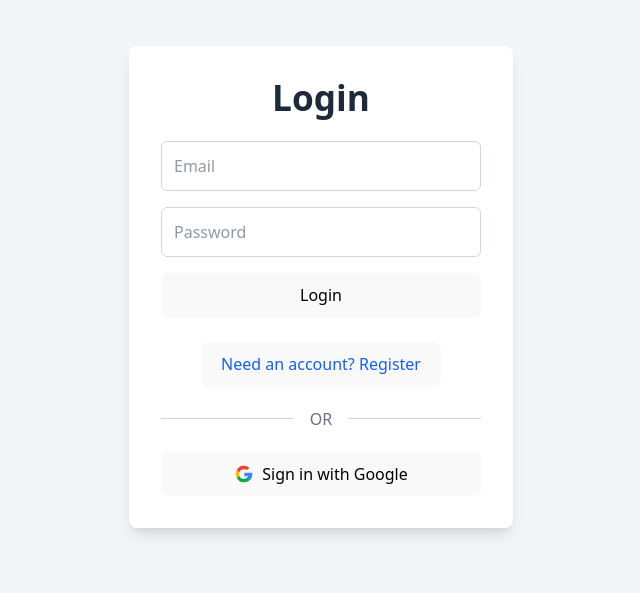
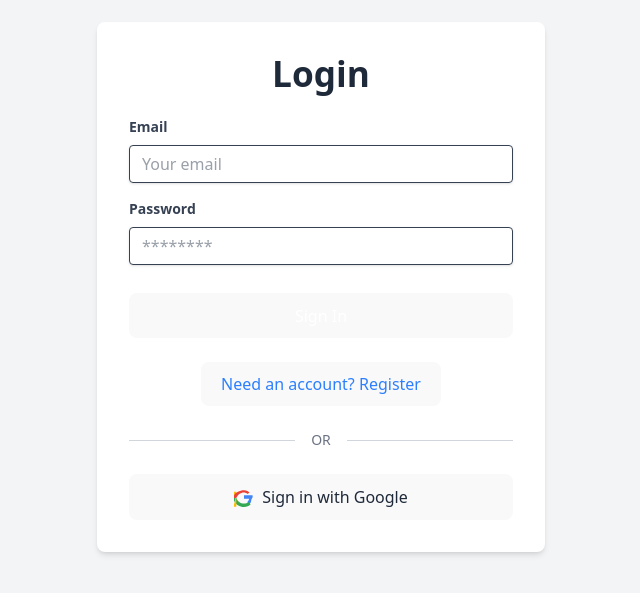
Before and after one commit to AndrewAlllDay/DG-Notes, a React (Vite) app: page / in a window 1280 px wide. Shown: the part 113-706 px from the top of the page, without its empty margins (319-959 px from the left). Built offline with nearby package versions, Linux system fonts and the light colour scheme; no server answers; the database is empty.

Commit message:
Minor updates

```diff
--- a/src/components/LoginPage.jsx
+++ b/src/components/LoginPage.jsx
@@ -1,210 +1,234 @@
-// src/components/LoginPage.jsx
 import React, { useState } from 'react';
-import { useFirebase } from '../firebase'; // Import useFirebase hook
-import { setUserProfile, getUserProfile } from '../services/firestoreService'; // Import setUserProfile and getUserProfile
-import { LogIn } from 'lucide-react'; // Import LogIn icon from lucide-react
-import GoogleLogo from '../assets/google-logo.svg'; // Import your Google logo image
+import { useFirebase } from '../firebase'; // Ensure useFirebase is correctly imported
+import { setUserProfile, getUserProfile } from '../services/firestoreService'; // Import firestoreService functions
 
-export default function LoginPage() {
-    const { signInWithEmailAndPassword, createUserWithEmailAndPassword, signInWithGoogle, auth } = useFirebase();
+function LoginPage() {
+    const {
+        signInWithEmailAndPassword,
+        createUserWithEmailAndPassword,
+        signInWithGoogle, // Make sure this is destructured from useFirebase
+        user, // Get the user object to check if logged in
+        isAuthReady, // Keep this, but its direct usage for rendering "Loading authentication..." will be removed
+    } = useFirebase();
+
     const [email, setEmail] = useState('');
     const [password, setPassword] = useState('');
-    const [error, setError] = useState(null);
-    const [isRegistering, setIsRegistering] = useState(false); // To toggle between login and register forms
-    // New state for in-app messages
-    const [appMessage, setAppMessage] = useState({ type: '', text: '' }); // type: 'success' or 'error'
+    const [displayNameInput, setDisplayNameInput] = useState(''); // State for display name input
+    const [error, setError] = useState('');
+    const [isRegistering, setIsRegistering] = useState(false);
+    const [appMessage, setAppMessage] = useState({ type: '', text: '' }); // Local state for messages
 
-    // Function to show a temporary in-app message
     const showAppMessage = (type, text) => {
         setAppMessage({ type, text });
         setTimeout(() => {
-            setAppMessage({ type: '', text: '' }); // Clear message after 5 seconds
-        }, 5000);
+            setAppMessage({ type: '', text: '' });
+        }, 5000); // Message disappears after 5 seconds
     };
 
-    // Determine if the form is valid (both email and password have content)
     const isFormValid = email.trim() !== '' && password.trim() !== '';
 
     const handleAuth = async (e) => {
         e.preventDefault();
-        setError(null); // Clear previous errors
-        setAppMessage({ type: '', text: '' }); // Clear any previous app messages
+        setError(''); // Clear previous errors
+        setAppMessage({ type: '', text: '' }); // Clear previous app messages
 
-        if (!isFormValid) { // Use the isFormValid check
-            setError('Please enter both email and password.');
+        if (!isFormValid || (isRegistering && displayNameInput.trim() === '')) {
+            setError('Please fill in all required fields.');
             return;
         }
 
         try {
             if (isRegistering) {
-                console.log("DEBUG LoginPage: Attempting to register user with email:", email);
-                const userCredential = await createUserWithEmailAndPassword(auth, email, password);
-                console.log('DEBUG LoginPage: User registered successfully! UserCredential:', userCredential);
+                // Register
+                const userCredential = await createUserWithEmailAndPassword(email, password);
+                const uid = userCredential.user.uid;
+                // Set default profile data including display name and role
+                await setUserProfile(uid, {
+                    displayName: displayNameInput.trim(), // Use display name from input
+                    email: email.trim(),
+                    role: 'non-player' // Default role
+                });
+                showAppMessage('success', 'Registration successful! You are now logged in.');
+                console.log("DEBUG LoginPage: Registered and created profile for UID:", uid);
 
-                // --- NEW: Create a default user profile in Firestore for NEW registrations ---
-                if (userCredential.user) {
-                    const defaultProfileData = {
-                        displayName: userCredential.user.email.split('@')[0], // Default display name from email
-                        role: 'non-player', // Default role for NEW users
-                        email: userCredential.user.email // Store email
-                    };
-                    console.log("DEBUG LoginPage: Creating user profile for NEW user UID:", userCredential.user.uid, "with data:", defaultProfileData);
-                    await setUserProfile(userCredential.user.uid, defaultProfileData);
-                    console.log("DEBUG LoginPage: Default user profile created in Firestore for new user.");
-                }
-                showAppMessage('success', 'Registration successful! You are now logged in.'); // Replaced alert
-            } else { // This is a login attempt for an EXISTING user
-                console.log("DEBUG LoginPage: Attempting to log in existing user with email:", email);
-                await signInWithEmailAndPassword(auth, email, password);
-                // For existing users, we DO NOT set the role here. The useFirebase hook
-                // will fetch their existing profile from Firestore, which includes their role.
-                console.log('DEBUG LoginPage: User logged in successfully! No role overwrite on login.');
-                showAppMessage('success', 'Login successful!'); // Replaced alert
+            } else {
+                // Login
+                await signInWithEmailAndPassword(email, password);
+                showAppMessage('success', 'Login successful!');
+                console.log("DEBUG LoginPage: User logged in.");
             }
         } catch (err) {
-            console.error("DEBUG LoginPage: Authentication error during email/password flow:", err);
-            // More user-friendly error messages
-            let errorMessage = 'An unexpected error occurred. Please try again.';
-            if (err.code === 'auth/invalid-email') {
-                errorMessage = 'Invalid email address.';
-            } else if (err.code === 'auth/user-disabled') {
-                errorMessage = 'This user account has been disabled.';
-            } else if (err.code === 'auth/user-not-found' || err.code === 'auth/wrong-password' || err.code === 'auth/invalid-credential') {
-                errorMessage = 'Invalid email or password.';
-            } else if (err.code === 'auth/email-already-in-use') {
-                errorMessage = 'This email is already registered. Try logging in.';
-            } else if (err.code === 'auth/weak-password') {
-                errorMessage = 'Password is too weak. Please choose a stronger password.';
+            console.error("DEBUG LoginPage: Authentication error:", err.code, err.message);
+            switch (err.code) {
+                case 'auth/user-not-found':
+                    setError('No user found with this email.');
+                    break;
+                case 'auth/wrong-password':
+                    setError('Incorrect password.');
+                    break;
+                case 'auth/invalid-email':
+                    setError('Invalid email address.');
+                    break;
+                case 'auth/email-already-in-use':
+                    setError('This email is already registered.');
+                    break;
+                case 'auth/weak-password':
+                    setError('Password should be at least 6 characters.');
+                    break;
+                default:
+                    setError('Authentication failed. Please try again.');
+                    break;
             }
-            setError(errorMessage); // Keep old error for specific form validation errors
-            showAppMessage('error', errorMessage); // Show the same error as an in-app message
         }
     };
 
     const handleGoogleSignIn = async () => {
-        setError(null); // Clear previous errors
-        setAppMessage({ type: '', text: '' }); // Clear any previous app messages
+        setError('');
+        setAppMessage({ type: '', text: '' });
         try {
-            console.log("DEBUG LoginPage: Attempting Google sign-in.");
-            const userCredential = await signInWithGoogle(); // Call the Google sign-in function from useFirebase
-            console.log('DEBUG LoginPage: Signed in with Google successfully! UserCredential:', userCredential);
+            const userCredential = await signInWithGoogle();
+            const user = userCredential.user;
+            console.log("DEBUG LoginPage: Google Sign-In successful for UID:", user.uid);
 
-            // --- NEW: Check if profile exists before setting default role for Google Sign-in ---
-            if (userCredential.user) {
-                const existingProfile = await getUserProfile(userCredential.user.uid);
-                let profileDataToSet = {
-                    displayName: userCredential.user.displayName || userCredential.user.email.split('@')[0],
-                    email: userCredential.user.email
-                };
+            // Check if profile exists
+            const existingProfile = await getUserProfile(user.uid);
 
-                if (!existingProfile) {
-                    // Only set default role if profile is new
-                    profileDataToSet.role = 'non-player';
-                    console.log("DEBUG LoginPage: Creating NEW user profile for Google UID:", userCredential.user.uid, "with data:", profileDataToSet);
-                } else {
-                    console.log("DEBUG LoginPage: Google user profile already exists. Preserving existing role.");
-                }
+            if (!existingProfile) {
+                // New user via Google: create a profile
+                await setUserProfile(userCredential.user.uid, {
+                    displayName: userCredential.user.displayName || 'New User', // Fallback for display name
+                    email: user.email,
+                    role: 'non-player' // Default role for new users
+                });
+                console.log("DEBUG LoginPage: Created new Google user profile for UID:", user.uid);
+            } else {
+                // Existing Google user: update display name and email if they changed
+                await setUserProfile(user.uid, {
+                    displayName: user.displayName,
+                    email: user.email
+                });
+                console.log("DEBUG LoginPage: Updated existing Google user profile for UID:", user.uid);
+            }
+            showAppMessage('success', 'Signed in with Google successfully!');
 
-                await setUserProfile(userCredential.user.uid, profileDataToSet);
-                console.log("DEBUG LoginPage: Google user profile ensured (created or updated).");
-            }
-            showAppMessage('success', 'Google login successful!'); // Replaced alert
         } catch (err) {
-            console.error("DEBUG LoginPage: Google authentication error:", err);
-            let errorMessage = 'Failed to sign in with Google. Please try again.';
-            if (err.code === 'auth/popup-closed-by-user') {
-                errorMessage = 'Google login window closed.';
-            } else if (err.code === 'auth/cancelled-popup-request') {
-                errorMessage = 'Login request was cancelled.';
-            }
-            setError(errorMessage); // Keep old error for specific form validation errors
-            showAppMessage('error', errorMessage); // Show the same error as an in-app message
+            console.error("DEBUG LoginPage: Error during Google Sign-In:", err.code, err.message);
+            setError('Google Sign-In failed. Please try again.');
         }
     };
 
+    // This condition means that if user is logged in AND auth is ready, LoginPage should not render.
+    // The App.jsx will handle rendering LoginPage if user is null.
+    if (user && isAuthReady) {
+        return null;
+    }
 
+    // Removed the !isAuthReady check here. App.jsx now solely handles the initial loading screen.
     return (
         <div className="flex flex-col items-center justify-center min-h-screen bg-gray-100 p-4">
-            <div className="bg-white p-8 rounded-lg shadow-lg w-full max-w-sm">
-                <h2 className="text-3xl font-bold text-center mb-6 text-gray-800">
+            <div className="bg-white p-8 rounded-lg shadow-md w-full max-w-md">
+                <h2 className="text-2xl font-bold mb-6 text-center text-gray-800">
                     {isRegistering ? 'Register' : 'Login'}
                 </h2>
 
-                {/* Display form validation errors (if any, as before) */}
+                {appMessage.text && (
+                    <div className={`mb-4 p-3 rounded text-center ${appMessage.type === 'success' ? 'bg-green-100 text-green-700' : 'bg-red-100 text-red-700'}`}>
+                        {appMessage.text}
+                    </div>
+                )}
                 {error && (
-                    <div className="bg-red-100 border border-red-400 text-red-700 px-4 py-3 rounded relative mb-4" role="alert">
-                        <span className="block sm:inline">{error}</span>
+                    <div className="mb-4 p-3 rounded bg-red-100 text-red-700 text-center">
+                        {error}
                     </div>
                 )}
 
-                {/* New in-app message display */}
-                {appMessage.text && (
-                    <div className={`px-4 py-3 rounded relative mb-4
-                        ${appMessage.type === 'success' ? 'bg-green-100 border border-green-400 text-green-700' : 'bg-red-100 border border-red-400 text-red-700'}`}
-                        role="alert">
-                        <span className="block sm:inline">{appMessage.text}</span>
+                <form onSubmit={handleAuth} className="space-y-4">
+                    <div>
+                        <label className="block text-gray-700 text-sm font-bold mb-2" htmlFor="email">
+                            Email
+                        </label>
+                        <input
+                            type="email"
+                            id="email"
+                            className="shadow appearance-none border rounded w-full py-2 px-3 text-gray-700 leading-tight focus:outline-none focus:shadow-outline"
+                            placeholder="Your email"
+                            value={email}
+                            onChange={(e) => setEmail(e.target.value)}
+                            required
+                        />
                     </div>
-                )}
-
-
-                <form onSubmit={handleAuth} className="space-y-4">
-                    <input
-                        type="email"
-                        placeholder="Email"
-                        value={email}
-                        onChange={(e) => setEmail(e.target.value)}
-                        className="w-full p-3 border border-gray-300 rounded-md focus:outline-none focus:ring-2 focus:ring-blue-500"
-                        required
-                        aria-label="Email"
-                    />
-                    <input
-                        type="password"
-                        placeholder="Password"
-                        value={password}
-                        onChange={(e) => setPassword(e.target.value)}
-                        className="w-full p-3 border border-gray-300 rounded-md focus:outline-none focus:ring-2 focus:ring-blue-500"
-                        required
-                        aria-label="Password"
-                    />
+                    <div>
+                        <label className="block text-gray-700  text-sm font-bold mb-2" htmlFor="password">
+                            Password
+                        </label>
+                        <input
+                            type="password"
+                            id="password"
+                            className="shadow appearance-none border rounded w-full py-2 px-3 text-gray-700 mb-3 leading-tight focus:outline-none focus:shadow-outline"
+                            placeholder="********"
+                            value={password}
+                            onChange={(e) => setPassword(e.target.value)}
+                            required
+                        />
+                    </div>
+                    {isRegistering && (
+                        <div>
+                            <label className="block text-gray-700 text-sm font-bold mb-2" htmlFor="displayName">
+                                Display Name
+                            </label>
+                            <input
+                                type="text"
+                                id="displayName"
+                                className="shadow appearance-none border rounded w-full py-2 px-3 text-gray-700 leading-tight focus:outline-none focus:shadow-outline"
+                                placeholder="e.g., DiscGolfPro"
+                                value={displayNameInput}
+                                onChange={(e) => setDisplayNameInput(e.target.value)}
+                                required
+                            />
+                        </div>
+                    )}
                     <button
                         type="submit"
-                        disabled={!isFormValid} // Disable button if form is not valid
-                        className={`w-full p-3 rounded-md font-semibold transition-colors duration-200 focus:outline-none focus:ring-2
-                            ${isFormValid
-                                ? '!bg-green-600 hover:bg-green-700 focus:ring-green-500 text-white' // Green when valid, text-white
-                                : 'bg-gray-400 cursor-not-allowed text-black' // Gray and disabled when invalid, text-black
-                            }`
-                        }
+                        className="bg-blue-600 hover:bg-blue-700 text-white font-bold py-2 px-4 rounded focus:outline-none focus:shadow-outline w-full"
+                        disabled={!isFormValid || (isRegistering && displayNameInput.trim() === '')}
                     >
-                        {isRegistering ? 'Register Account' : 'Login'}
+                        {isRegistering ? 'Register Account' : 'Sign In'}
                     </button>
                 </form>
 
                 <div className="mt-6 text-center">
                     <button
                         onClick={() => setIsRegistering(!isRegistering)}
-                        className="text-blue-600 hover:underline focus:outline-none"
+                        className="text-blue-500 hover:text-blue-800 text-sm"
                     >
-                        {isRegistering ? 'Already have an account? Login' : 'Need an account? Register'}
+                        {isRegistering ? 'Already have an account? Sign In' : 'Need an account? Register'}
                     </button>
                 </div>
 
-                <div className="relative flex py-5 items-center">
-                    <div className="flex-grow border-t border-gray-300"></div>
-                    <span className="flex-shrink mx-4 text-gray-500">OR</span>
-                    <div className="flex-grow border-t border-gray-300"></div>
+                <div className="relative flex items-center justify-center my-6">
+                    <div className="absolute inset-0 flex items-center">
+                        <div className="w-full border-t border-gray-300"></div>
+                    </div>
+                    <div className="relative bg-white px-4 text-sm text-gray-500">
+                        OR
+                    </div>
                 </div>
 
                 <button
                     onClick={handleGoogleSignIn}
-                    className="w-full bg-red-600 text-black p-3 rounded-md font-semibold hover:bg-red-700 transition-colors duration-200 focus:outline-none focus:ring-2 focus:ring-red-500 flex items-center justify-center gap-2"
-                    aria-label="Sign in with Google"
+                    className="flex items-center justify-center bg-white border border-gray-300 text-gray-800 font-bold py-2 px-4 rounded w-full hover:bg-gray-100 focus:outline-none focus:shadow-outline"
                 >
-                    {/* Replaced SVG with img tag using imported GoogleLogo */}
-                    <img src={GoogleLogo} alt="Google logo" className="w-5 h-5" />
+                    <svg className="w-5 h-5 mr-2" viewBox="0 0 24 24" xmlns="http://www.w3.org/2000/svg">
+                        <path fill="#4285F4" d="M22.445 12.008c0-.756-.067-1.474-.19-2.16H12v4.296h6.29c-.27 1.41-.952 2.593-1.996 3.49v2.855h2.32c1.365-1.26 2.153-3.11 2.153-5.321z" />
+                        <path fill="#34A853" d="M12 23.992c3.23 0 5.92-1.072 7.893-2.915l-2.32-2.855c-1.606 1.072-3.69 1.705-5.573 1.705-4.288 0-7.907-2.88-9.213-6.768H0v2.964C1.94 21.056 6.643 23.992 12 23.992z" />
+                        <path fill="#FBBC04" d="M2.787 14.88c-.322-.97-.506-2.008-.506-3.09s.184-2.12.506-3.09V5.72H0V8.682c.877 1.83 1.378 3.882 1.378 6.028s-.502 4.198-1.378 6.028v2.964h2.787v-2.964z" />
+                        <path fill="#EA4335" d="M12 4.008c3.23 0 5.377 1.38 6.602 2.656L16.27 8.358C15.003 7.158 13.61 6.556 12 6.556c-4.288 0-7.907 2.88-9.213 6.768H0V9.816C1.94 6.904 6.643 4.008 12 4.008z" />
+                    </svg>
                     Sign in with Google
                 </button>
             </div>
         </div>
     );
 }
+
+export default LoginPage;
--- a/src/components/NotificationToast.jsx
+++ b/src/components/NotificationToast.jsx
@@ -35,12 +35,12 @@ const NotificationToast = ({ note, onClose }) => {
         <div className="fixed top-4 left-1/2 -translate-x-1/2 z-[1001] bg-blue-600 text-white py-8 px-4 rounded-lg shadow-xl flex items-start space-x-3 w-[90%] max-w-lg transition-transform duration-300 ease-out transform opacity-100">
             <div className="flex-grow">
                 <p className="font-semibold text-lg mb-1">New Encouragement!</p>
-                <p className="text-sm">From: {note.senderDisplayName || 'Someone'}</p>
-                <p className="text-sm mt-1">{note.noteText}</p>
+                <p className="text-md">From: {note.senderDisplayName || 'Someone'}</p>
+                <p className="text-lg mt-1">{note.noteText}</p>
             </div>
             <button
                 onClick={handleClose}
-                className="text-white hover:text-gray-200 focus:outline-none p-1 -mt-1 -mr-1 rounded-full hover:bg-blue-700 transition-colors"
+                className="text-black hover:text-gray-200 focus:outline-none p-1 -mt-5 -mr-1 rounded-full hover:bg-blue-700 transition-colors"
                 aria-label="Dismiss notification"
             >
                 <X size={20} />
```
Also changed, not shown: src/App.jsx (+17 -6 lines).
